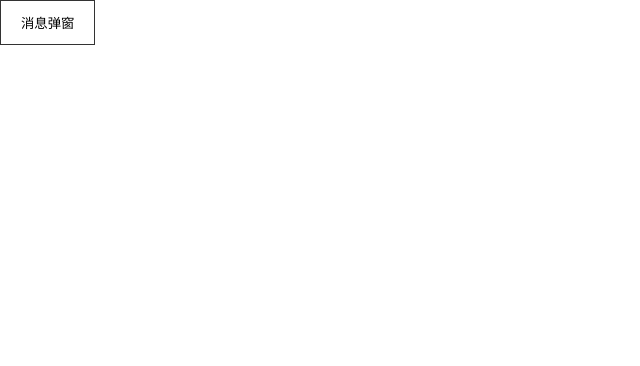
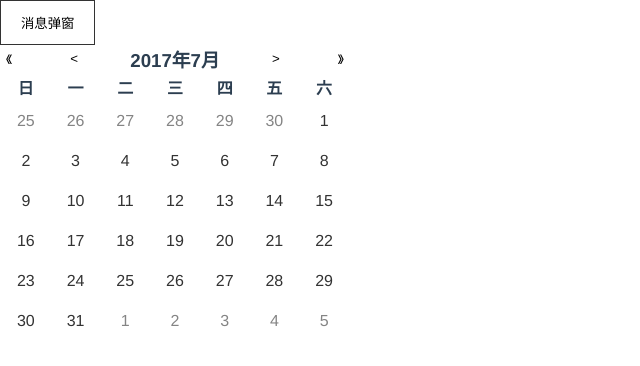
Before and after one commit to toBeTheLight/try-ui, a Vue app: page / in a window 1280 px wide. Shown: the top 366 px of the page, without its empty margins (0-640 px from the left). Built offline with nearby package versions, Linux system fonts and the light colour scheme.

Commit message:
add: TryDatePicker

```diff
--- a/src/App.vue
+++ b/src/App.vue
@@ -1,6 +1,7 @@
 <template>
   <div id="app">
     <TryButton @click="showMessageBox">消息弹窗</TryButton>
+    <TryDatePicker />
   </div>
 </template>
 
--- /dev/null
+++ b/src/components/date-picker/DatePicker.vue
@@ -0,0 +1,55 @@
+<template src="./template.html">
+</template>
+
+<script>
+import { boundaryTime, fillDatePanel } from './utils'
+
+export default {
+  data () {
+    return {
+      year: '',
+      month: '',
+      dateRows: [[], [], [], [], [], []]
+    }
+  },
+  methods: {
+    initDate (date) {
+      let res = boundaryTime(date)
+      let {now} = boundaryTime(date)
+      this.year = now.year
+      this.month = now.month
+      this.initPanel(res)
+    },
+    initPanel (res) {
+      this.dateRows = fillDatePanel(res)
+    },
+    changeYear (num) {
+      this.date = new Date(`${this.year + num}/${this.month}/01`)
+      this.initDate(this.date)
+    },
+    changeMonth (num) {
+      let month = this.month + num
+      if (month <= 0) {
+        this.year -= 1
+        month = 12
+      } else if (month >= 12) {
+        month = month % 12
+        this.year += 1
+      }
+      this.month = month
+      this.date = new Date(`${this.year}/${this.month}/01`)
+      this.initDate(this.date)
+    },
+    selectDate (cell) {
+      alert(`${cell.year}/${cell.month}/${cell.date}`)
+    }
+  },
+  created () {
+    this.date = new Date()
+    this.initDate(this.date)
+  }
+}
+</script>
+
+<style src="./style.less" lang="less">
+</style>
--- /dev/null
+++ b/src/components/date-picker/style.less
@@ -0,0 +1,22 @@
+.try-datepicker {
+  width: 350px;
+  display: flex;
+  flex-direction: column;
+  &__toggle {
+    display: flex;
+    flex-direction: row;
+    justify-content: space-between;
+  }
+  &__header {
+    text-align: center;
+  }
+  &__cell {
+    color: #333;
+    font-size: 16px;
+    text-align: center;
+    padding: 10px;
+    &.next, &.prev{
+      opacity: .6;
+    }
+  }
+}
--- /dev/null
+++ b/src/components/date-picker/template.html
@@ -0,0 +1,30 @@
+<div class="try-datepicker">
+  <div class="try-datepicker__toggle">
+    <button @click="changeYear(-1)">《</button>
+    <button @click="changeMonth(-1)"><</button>
+    <h3>{{year}}年{{month}}月</h3>
+    <button @click="changeMonth(1)">></button>
+    <button @click="changeYear(1)">》</button>
+  </div>
+  <table>
+    <thead class="try-datepicker__header">
+      <th>日</th>
+      <th>一</th>
+      <th>二</th>
+      <th>三</th>
+      <th>四</th>
+      <th>五</th>
+      <th>六</th>
+    </thead>
+    <tbody>
+      <tr v-for="(row, index) in dateRows" :key="index">
+        <td
+          @click="selectDate(cell)"
+          class="try-datepicker__cell"
+          :class="cell.type"
+          v-for="cell in row"
+          :key="cell.date">{{cell.date}}</td>
+      </tr>
+    </tbody>
+  </table>
+</div>
--- /dev/null
+++ b/src/components/date-picker/utils.js
@@ -0,0 +1,116 @@
+/**
+ * 将date:Date拆为year,month,date,day
+ * @param {*} dateDetails
+ */
+function dateDetails (date) {
+  if (typeof date === 'number') {
+    date = new Date(date)
+  }
+  return {
+    year: date.getFullYear(),
+    month: date.getMonth() + 1,
+    date: date.getDate(),
+    day: date.getDay()
+  }
+}
+/**
+ * 以现在的时间为准，获取上月最后一天，当月第一天、当天、最后一天、下月第一天的拆分时间
+ * @param {*} dateNow
+ */
+export function boundaryTime (dateNow) {
+  let nowMonthStartDate
+  let nowMonthEndDate
+  let prevMonthEndDate
+  let nextMonthStartDate
+  let now = dateDetails(dateNow)
+  const oneDay = 24 * 60 * 60 * 1000
+  // 当月起始
+  nowMonthStartDate = new Date(`${now.year}/${now.month}/${1}`)
+  // 下月起始
+  if (now.month === 12) {
+    nextMonthStartDate = new Date(`${now.year + 1}/${1}/${1}`)
+  } else {
+    nextMonthStartDate = new Date(`${now.year}/${now.month + 1}/${1}`)
+  }
+  // 当月结束
+  nowMonthEndDate = new Date(nextMonthStartDate.getTime() - oneDay)
+  // 上月结束
+  prevMonthEndDate = new Date(nowMonthStartDate.getTime() - oneDay)
+  let nowMonthStart = dateDetails(nowMonthStartDate)
+  let nowMonthEnd = dateDetails(nowMonthEndDate)
+  let prevMonthEnd = dateDetails(prevMonthEndDate)
+  let nextMonthStart = dateDetails(nextMonthStartDate)
+  return {
+    prevMonthEnd,
+    nowMonthStart,
+    now,
+    nowMonthEnd,
+    nextMonthStart
+  }
+}
+
+export function fillDatePanel ({prevMonthEnd, nowMonthStart, now, nowMonthEnd, nextMonthStart}) {
+  let dateRows = []
+  // 按行填充
+  let fill = (startRowNum, day, type) => {
+    let rowNum = startRowNum + Math.floor(day.day / 7)
+    if (!Array.isArray(dateRows[rowNum])) {
+      dateRows[rowNum] = []
+    }
+    dateRows[rowNum][day.day % 7] = {
+      year: day.year,
+      month: day.month,
+      date: day.date++,
+      day: day.day++ % 7,
+      type: type
+    }
+  }
+  let day = {
+    year: nowMonthStart.year,
+    month: nowMonthStart.month,
+    date: nowMonthStart.date,
+    day: nowMonthStart.day
+  }
+  // 从当月起始日期填充值最后一天
+  while (day.date <= nowMonthEnd.date) {
+    fill(0, day, 'now')
+  }
+  // 填充前一月
+  let prevRowNum = 0
+  if (dateRows[0][0] !== undefined) {
+    dateRows.unshift([])
+    prevRowNum += 1
+  }
+  let prevLength = 7 * prevRowNum + nowMonthStart.day - 1
+  let prevStartDate = prevMonthEnd.date - prevLength
+  let prevStartDay = prevMonthEnd.day - prevLength
+  day = {
+    year: prevMonthEnd.year,
+    month: prevMonthEnd.month,
+    date: prevStartDate,
+    day: prevStartDay
+  }
+  while (day.date <= prevMonthEnd.date) {
+    fill(0, day, 'prev')
+  }
+  // 填充后一个月
+  let dateRowsLength = dateRows.length
+  let lastRow = dateRows[dateRowsLength - 1]
+  let lastIndex = lastRow.length
+  let nextRowNum = 6 - dateRowsLength
+  let nextLength = 7 * nextRowNum + 7 - lastIndex
+  let nextStartRow = dateRowsLength - 1
+  if (lastRow.length === 7) {
+    nextStartRow += 1
+  }
+  day = {
+    year: nextMonthStart.year,
+    month: nextMonthStart.month,
+    date: nextMonthStart.date,
+    day: nextMonthStart.day
+  }
+  while (day.date <= nextLength) {
+    fill(nextStartRow, day, 'next')
+  }
+  return dateRows
+}
--- a/src/components/elementCmpts.js
+++ b/src/components/elementCmpts.js
@@ -1,7 +1,9 @@
 import TryButton from './button/Button.vue'
+import TryDatePicker from './date-picker/DatePicker.vue'
 
 let all = {
-  TryButton
+  TryButton,
+  TryDatePicker
 }
 
 export default function installElementCmpts (Vue) {
--- a/src/util/index.js
+++ /dev/null
@@ -1,3 +0,0 @@
-import addTransformPrefix from './addTransformPrefix'
-import tween from './tween'
-export {addTransformPrefix, tween}
```
Also changed, not shown: src/util/addTransformPrefix.js (deleted, +0 -21 lines), src/util/getStyle.js (deleted, +0 -7 lines), src/util/tween.js (deleted, +0 -37 lines).
